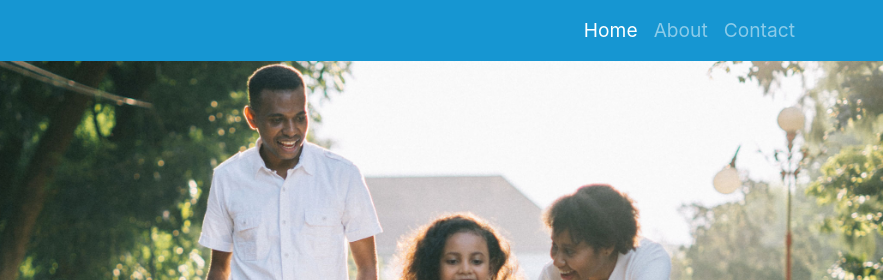
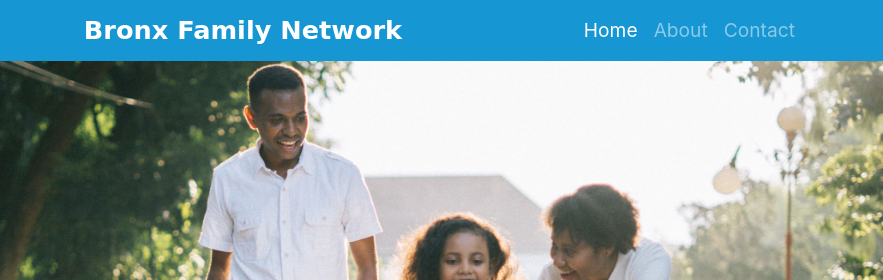
Before and after one commit to WilliamMena/bfn-website-bootstrap, a plain HTML site: page index.html in a window 1280 px wide. Shown: the top 280 px of the page, 397-1280 px from the left. Drawn offline with nearby package versions, Linux system fonts and the light colour scheme.

Commit message:
Add 'Bronx Family Network' to center of navbar

```diff
--- a/assets/test_style.css
+++ b/assets/test_style.css
@@ -9,6 +9,17 @@
   position: absolute;
   z-index: 1;
   top: -20px;
+}
+
+.navbar-brand-name {
+  /* font-family: 'Lobster', cursive; */
+  font-family: cursive;
+  color: #FFFFFF;
+  font-weight: bolder;
+  left: 50%;
+  position: absolute;
+  transform: translatex(-50%);
+  font-size: 1.6rem;
 }
 
 .nav-link {
@@ -222,8 +233,7 @@ ul.list {
     }
 
     .navbar-brand {
-      /* color: #FFFFFF; */
-      /* font-weight: bolder; */
+
       width: 190px;
       position: absolute;
       z-index: 1;
--- a/index.html
+++ b/index.html
@@ -9,6 +9,7 @@
   <link rel="stylesheet" href="https://stackpath.bootstrapcdn.com/bootstrap/4.2.1/css/bootstrap.min.css" integrity="sha384-GJzZqFGwb1QTTN6wy59ffF1BuGJpLSa9DkKMp0DgiMDm4iYMj70gZWKYbI706tWS" crossorigin="anonymous">
   <link rel="stylesheet" href="./assets/test_style.css">
   <link rel="stylesheet" href="https://cdnjs.cloudflare.com/ajax/libs/animate.css/3.7.0/animate.min.css">
+  <link href="https://fonts.googleapis.com/css?family=Lobster" rel="stylesheet">
 
   <title>Bronx Family Network</title>
 </head>
@@ -18,6 +19,7 @@
     <a href="#">
       <img class="navbar-brand" src="assets/bfhn_logo_with_bg_white_circle.png" alt="">
     </a>
+    <a class="navbar-brand-name" href="#">Bronx Family Network</a>
 
 
     <button class="navbar-toggler" type="button" data-toggle="collapse" data-target="#navbarSupportedContent" aria-controls="navbarSupportedContent" aria-expanded="false" aria-label="Toggle navigation">
```
Also changed, not shown: about_us.html (+2 -1 lines).
